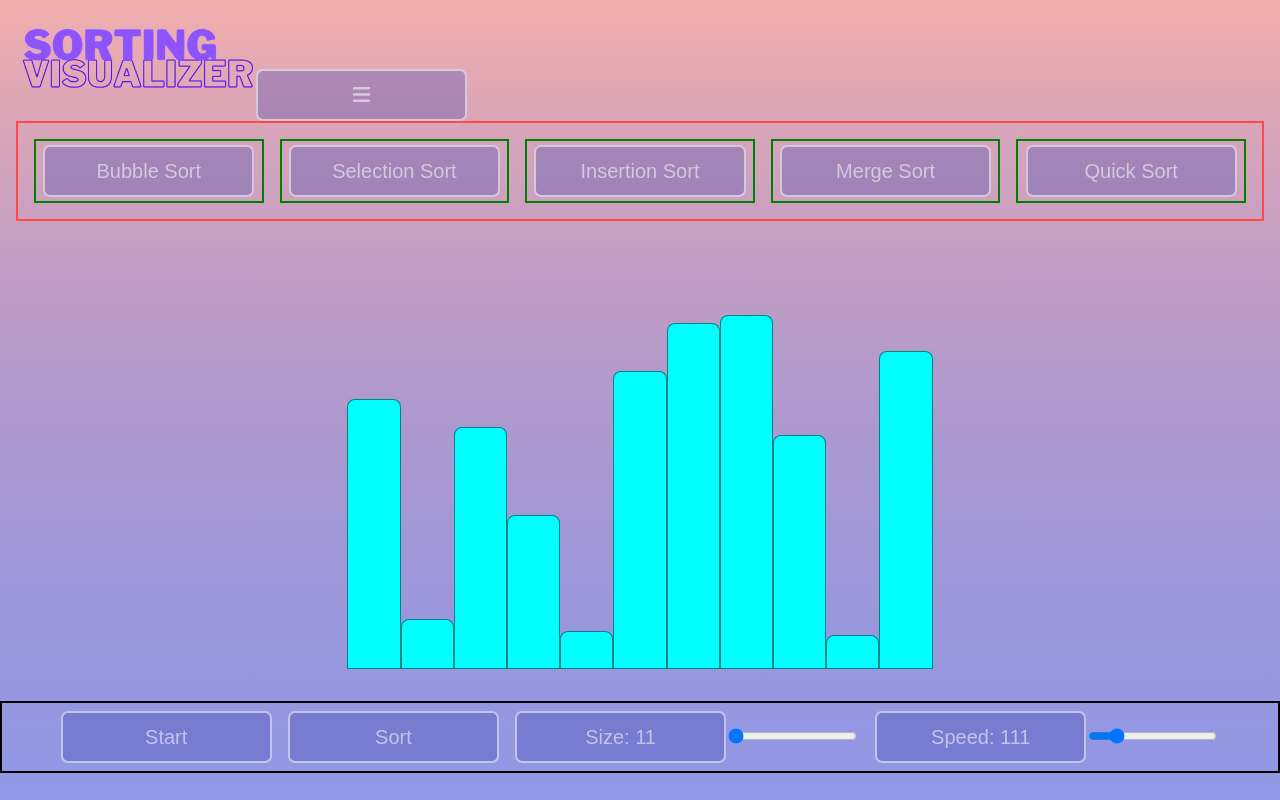
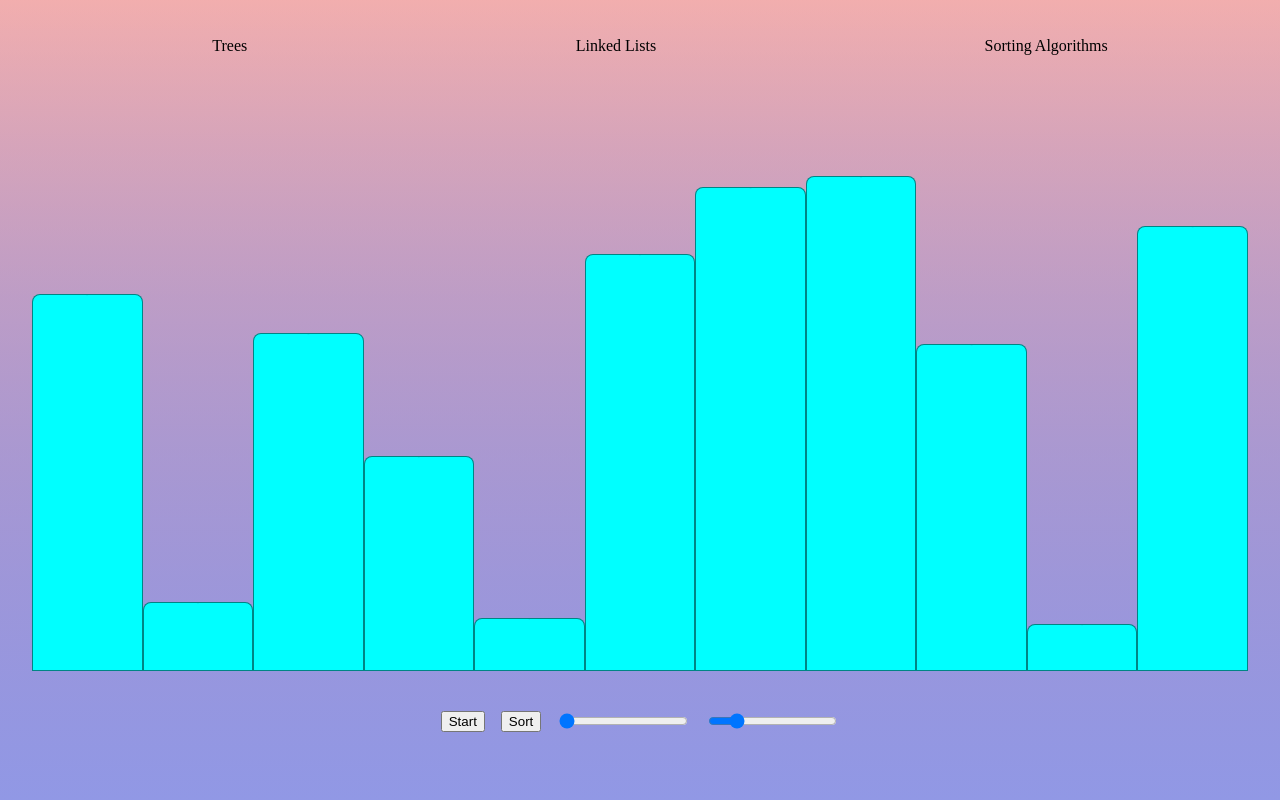
Before and after one commit to mauiwowie88/SortingVisualizer, a React (Create React App) app: page / in a window 1280 px wide. Built offline with nearby package versions, Linux system fonts and the light colour scheme.

Commit message:
Started refactoring for modularity and removing unnecessary code

```diff
--- a/src/App.css
+++ b/src/App.css
@@ -1,4 +1,14 @@
 /*** Styling ***/
+
+:root {
+  --bg: #242526;
+  --bg-accent: #484a4d;
+  --text-color: #dadce1;
+  --nav-size: 60px;
+  --border: 1px solid #47414d;
+  --border-radius: 8px;
+  --speed: 500ms;
+}
 
 body,
 html {
@@ -8,33 +18,47 @@ html {
   background-repeat: no-repeat;
   width: 100vw;
   height: 100vh;
-  overflow: auto;
+  overflow: hidden;
 }
 
-header {
-  padding: 1rem;
+#visualizer {
+  padding: 2rem;
+  height: 70vh;
+  display: flex;
+  align-items: flex-end;
+  justify-content: center;
+  overflow-y: auto;
+}
+
+.bar {
+  flex-shrink: 1;
+  flex-grow: 1;
+  border: 1px solid rgba(0, 0, 0, 0.477);
+  color: #3a44ae50;
+  width: 4vw;
+  height: 100vh;
+  background-color: rgba(0, 255, 255, 0.776);
+  font-size: 1px;
+  text-align: center;
+  border-radius: 8px 8px 0px 0px;
 }
 
 nav {
+  margin-top: 0.8rem;
+  padding: 0.5rem;
+}
+
+nav ul {
   display: flex;
-  flex-wrap: wrap;
-  padding: 1rem;
-  gap: 1rem;
-  list-style: none;
-  border: 2px solid rgb(255, 72, 72);
   justify-content: space-around;
 }
 
 nav li {
-  padding: 0.2rem;
-  flex: 1;
-  text-align: center;
-  border: 2px solid green;
+  list-style: none;
 }
 
-footer {
+#settings {
   padding: 0.5rem;
-  border: 2px solid black;
   justify-content: center;
   display: flex;
   flex-wrap: wrap;
@@ -42,18 +66,58 @@ footer {
   list-style: none;
 }
 
-/* #columns {
+/*
+ul {
+  list-style: none;
+  margin: 0;
+  padding: 0;
+}
+
+a {
+  color: var(--text-color);
+  text-decoration: none;
+}
+
+.navbar {
+  padding: 0 1rem;
+  height: var(--nav-size);
+  background-color: var(--bg);
+  border-bottom: var(--border);
+}
+
+.list {
+  max-width: 100%;
+  height: 100%;
   display: flex;
-  gap: 2rem;
-} */
+  justify-content: flex-end;
+}
 
-/* #columns > * {
-  flex-shrink: 1;
-} */
+.item {
+  width: calc(var(--nav-size));
+}
 
-/* #card {
-  border: 2px solid yellow;
-} */
+#dropdown {
+  position: absolute;
+  right: 0;
+  background-color: rgba(255, 255, 255, 0.212);
+  border-radius: 5px;
+}
+
+#drop-btn {
+  position: absolute;
+  right: 0;
+  margin-right: 1rem;
+}
+
+button:hover {
+  background-color: #fff;
+  color: #151f32;
+  font-size: 25px;
+  box-shadow: -1px 7px 50px 0px rgba(255, 255, 255, 0.87);
+  overflow: unset;
+  width: 23.5vw;
+  height: 6.6vh;
+}
 
 button {
   position: relative;
@@ -70,57 +134,8 @@ button {
   text-overflow: ellipsis;
 }
 
-/* button:hover {
-  background-color: #fff;
-  color: #151f32;
-  font-size: 25px;
-  box-shadow: -1px 7px 50px 0px rgba(255, 255, 255, 0.87);
-  overflow: unset;
-  width: 25.5vw;
-  height: 6.6vh;
-} */
 
-/* #dropdown-btn {
-  width: 90px;
-} */
 
-/* #dropdown-btn:hover {
-  width: 115px;
-  color: #3a44ae50;
-} */
 
-#visualizer {
-  padding: 2rem;
-  height: 400px;
-  display: flex;
-  align-items: flex-end;
-  justify-content: center;
-  overflow-y: auto;
-}
 
-/* #settings {
-  display: flex;
-  justify-content: center;
-} */
-
-.bar {
-  flex-shrink: 1;
-  border: 1px solid rgba(0, 0, 0, 0.477);
-  color: #3a44ae50;
-  width: 4vw;
-  background-color: rgba(0, 255, 255, 0.776);
-  font-size: 1px;
-  text-align: center;
-  border-radius: 8px 8px 0px 0px;
-}
-
-/* .bar:hover {
-  cursor: pointer;
-  padding: 7px;
-  width: 4.3vw !important;
-  font-weight: bold;
-  color: rgba(255, 255, 255, 0.548);
-  font-size: 2em;
-  margin: 0 3px;
-  box-shadow: -1px 4px 30px 0px rgba(255, 255, 255, 0.87);
-} */
+*/
--- a/src/App.js
+++ b/src/App.js
@@ -1,45 +1,20 @@
-import React, { useState, useEffect } from "react";
+import React from "react";
 import Visualizer from "./Components/Visualizer";
-import Settings from "./Components/Settings";
-import Header from "./Components/Header";
-import {
-  bubbleSort,
-  insertionSort,
-  mergeSort,
-  quickSort,
-  selectionSort,
-} from "./algorithms";
+import Navbar from "./Components/Navbar";
 
 export default function App() {
-  const [size, setSize] = useState(11);
-  const [speed, setSpeed] = useState(111);
-  const [algo, setAlgo] = useState(null);
-  const [currentIndices, setCurrentIndices] = useState([]);
-  const [array, setArray] = useState(
-    Array.from({ length: size }, () => Math.random())
+  return (
+    <div id="app">
+      <Navbar />
+      <Visualizer />
+    </div>
   );
+}
 
-  function generateArray() {
-    const newArray = Array.from({ length: size }, () => Math.random());
-    setArray(newArray);
-  }
-
-  function changeStyle(newStyle) {
-    setAlgo(() => newStyle);
-  }
-
-  const handleSizeChange = (event) => {
-    const newSize = parseInt(event.target.value);
-    setSize(newSize);
-  };
-
-  const handleSpeedChange = (event) => {
-    const newSpeed = parseInt(event.target.value);
-    setSpeed(newSpeed);
-  };
+/*
 
   function sort() {
-    const moves = algo([...array]);
+    const moves = bubbleSort([...array]);
     animate(moves, 0);
   }
 
@@ -60,22 +35,4 @@ export default function App() {
     setTimeout(() => animate(moves, index + 1), speed);
   }
 
-  useEffect(() => {
-    generateArray();
-  }, [size]);
-
-  return (
-    <div id="app">
-      <Header changeStyle={changeStyle} />
-      <Visualizer array={array} currentIndices={currentIndices} />
-      <Settings
-        start={generateArray}
-        sort={sort}
-        size={size}
-        speed={speed}
-        changeSize={handleSizeChange}
-        changeSpeed={handleSpeedChange}
-      />
-    </div>
-  );
-}
+*/
--- /dev/null
+++ b/src/Components/DropMenu.jsx
@@ -0,0 +1,35 @@
+// import {
+//   bubbleSort,
+//   insertionSort,
+//   mergeSort,
+//   quickSort,
+//   selectionSort,
+// } from "../algorithms";
+
+// export default function DropMenu({ changeStyle }) {
+//   return (
+//     <div id="dropdown">
+//       <ul>
+//         <li>
+//           <button onClick={() => changeStyle(bubbleSort)}>Bubble Sort</button>
+//         </li>
+//         <li>
+//           <button onClick={() => changeStyle(selectionSort)}>
+//             Selection Sort
+//           </button>
+//         </li>
+//         <li>
+//           <button onClick={() => changeStyle(insertionSort)}>
+//             Insertion Sort
+//           </button>
+//         </li>
+//         <li>
+//           <button onClick={() => changeStyle(mergeSort)}>Merge Sort</button>
+//         </li>
+//         <li>
+//           <button onClick={() => changeStyle(quickSort)}>Quick Sort</button>
+//         </li>
+//       </ul>
+//     </div>
+//   );
+// }
--- a/src/Components/Header.jsx
+++ /dev/null
@@ -1,42 +0,0 @@
-import React from "react";
-import logo from "../images/logo.png";
-import {
-  bubbleSort,
-  insertionSort,
-  mergeSort,
-  quickSort,
-  selectionSort,
-} from "../algorithms";
-
-export default function Header({ newStyle }) {
-  return (
-    <header>
-      <img src={logo} alt="logo" style={{ width: "240px" }} />
-      <button id="dropdown-btn">
-        <i className="fa-solid fa-bars"></i>
-      </button>
-
-      <nav>
-        <li>
-          <button onClick={() => changeStyle(bubbleSort)}>Bubble Sort</button>
-        </li>
-        <li>
-          <button onClick={() => changeStyle(selectionSort)}>
-            Selection Sort
-          </button>
-        </li>
-        <li>
-          <button onClick={() => changeStyle(insertionSort)}>
-            Insertion Sort
-          </button>
-        </li>
-        <li>
-          <button onClick={() => changeStyle(mergeSort)}>Merge Sort</button>
-        </li>
-        <li>
-          <button onClick={() => changeStyle(quickSort)}>Quick Sort</button>
-        </li>
-      </nav>
-    </header>
-  );
-}
--- /dev/null
+++ b/src/Components/Navbar.jsx
@@ -0,0 +1,52 @@
+import React, { useState } from "react";
+import logo from "../images/logo.png";
+
+export default function Navbar(props) {
+  return (
+    <nav>
+      <ul>
+        <li>Trees</li>
+        <li>Linked Lists</li>
+        <li>Sorting Algorithms</li>
+      </ul>
+    </nav>
+  );
+}
+
+/*
+import DropMenu from "./DropMenu";
+
+  return (
+    <nav className="navbar" onMouseLeave={hideDropdown}>
+      <button
+        id="drop-btn"
+        onClick={showDropdown}
+        onMouseEnter={() => setShowMenu(true)}
+      >
+        <i className="fa-solid fa-bars"></i>
+      </button>
+      {showMenu && <DropMenu changeStyle={changeStyle} />}
+    </nav>
+  );
+
+  function Item(props) {
+  return (
+    <li className="item">
+      <a href="#" className="icon-btn">
+        {props.icon}
+      </a>
+    </li>
+  );
+}
+
+  const [showMenu, setShowMenu] = useState(false);
+
+  const showDropdown = () => setShowMenu(true);
+  const hideDropdown = () => setShowMenu(false);
+
+  return (
+    <nav className="navbar">
+      <ul className="list">{props}</ul>
+    </nav>
+  );
+*/
--- a/src/Components/Settings.jsx
+++ b/src/Components/Settings.jsx
@@ -7,7 +7,7 @@ export default function Settings({
   changeSpeed,
 }) {
   return (
-    <footer id="settings">
+    <div id="settings">
       <li>
         <button onClick={start}>Start</button>
       </li>
@@ -15,10 +15,6 @@ export default function Settings({
         <button onClick={sort}>Sort</button>
       </li>
       <li>
-        {" "}
-        <button className="sliderBtn">
-          Size: <span>{size}</span>
-        </button>
         <input
           type="range"
           id="size_slider"
@@ -29,10 +25,6 @@ export default function Settings({
         />
       </li>
       <li>
-        {" "}
-        <button className="sliderBtn">
-          Speed: <span>{speed}</span>
-        </button>
         <input
           type="range"
           id="speed_slider"
@@ -42,6 +34,6 @@ export default function Settings({
           onChange={changeSpeed}
         />
       </li>
-    </footer>
+    </div>
   );
 }
--- a/src/Components/Visualizer.jsx
+++ b/src/Components/Visualizer.jsx
@@ -1,8 +1,40 @@
 import { useEffect, useState } from "react";
+import Settings from "./Settings";
 import Bar from "./Bar";
 
-export default function Visualizer({ array, currentIndices }) {
+export default function Visualizer() {
+  const [size, setSize] = useState(11);
+  const [speed, setSpeed] = useState(111);
+  const [currentIndices, setCurrentIndices] = useState([]);
+  const [array, setArray] = useState(
+    Array.from({ length: size }, () => Math.random())
+  );
+
+  function generateArray() {
+    const newArray = Array.from({ length: size }, () => Math.random());
+    setArray(newArray);
+  }
+
+  function sort() {
+    console.log("sorting");
+  }
+
+  const handleSizeChange = (event) => {
+    const newSize = parseInt(event.target.value);
+    setSize(newSize);
+  };
+
+  const handleSpeedChange = (event) => {
+    const newSpeed = parseInt(event.target.value);
+    setSpeed(newSpeed);
+  };
+
+  useEffect(() => {
+    generateArray();
+  }, [size]);
+
   return (
+    <section id="main">
       <div id="visualizer">
         {array.map((value, index) => (
           <Bar
@@ -12,5 +44,14 @@ export default function Visualizer({ array, currentIndices }) {
           />
         ))}
       </div>
+      <Settings
+        start={generateArray}
+        sort={sort}
+        size={size}
+        speed={speed}
+        changeSize={handleSizeChange}
+        changeSpeed={handleSpeedChange}
+      />
+    </section>
   );
 }
--- a/src/index.js
+++ b/src/index.js
@@ -1,8 +1,8 @@
 import React from "react";
+import App from "./App";
 import "./App.css";
 import { createRoot } from "react-dom/client";
 import { BrowserRouter } from "react-router-dom";
-import App from "./App";
 
 createRoot(document.getElementById("root")).render(
   <BrowserRouter>
```
Also changed, not shown: 1 other file (tests, documents, lock files or other folders). Lines whose indentation alone changed are shown as unchanged.
